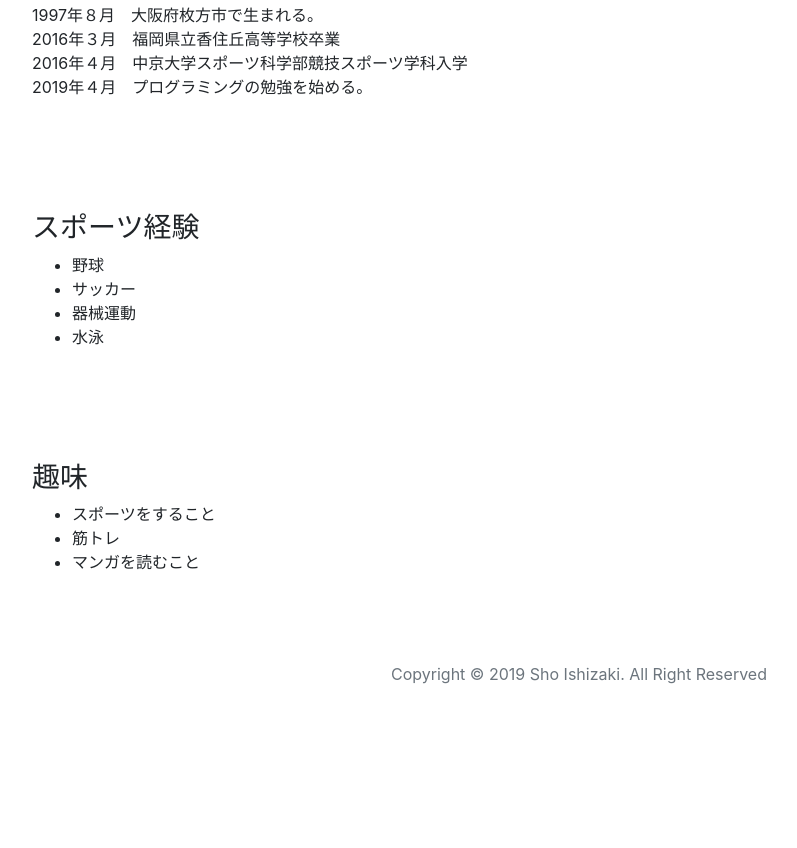
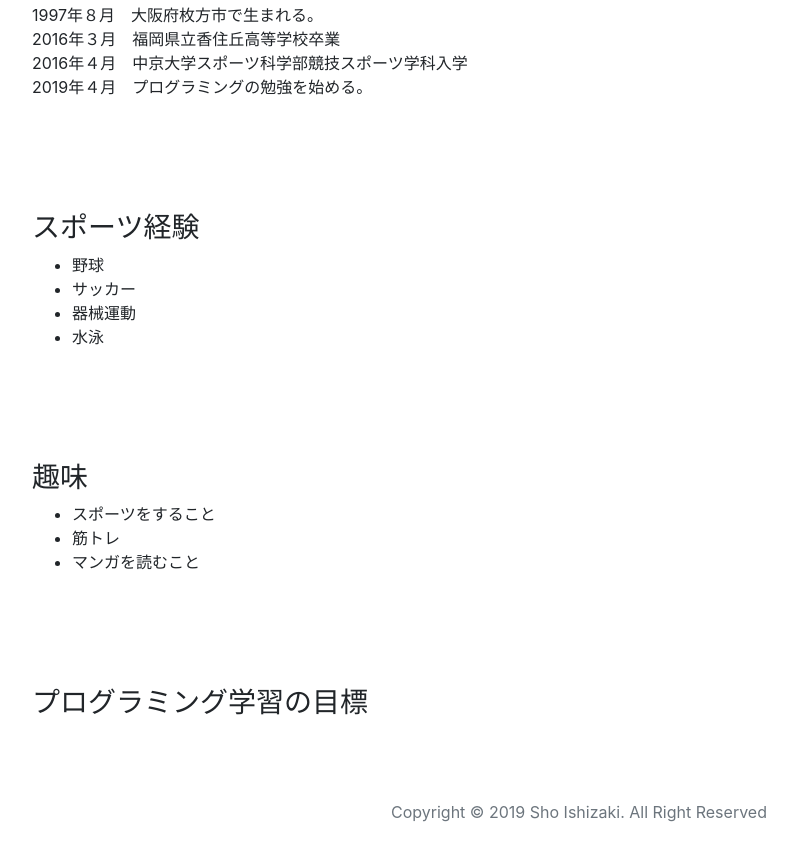
Before and after one commit to shoishizaki/introductionpage, a plain HTML site: page index.html in a window 1280 px wide. Shown: the part 792-1640 px from the top of the page, without its empty margins (61-858 px from the left). Before the commit the page ends 1502 px from the top, so only its background shows below. Drawn offline with nearby package versions, Linux system fonts and the light colour scheme.

Commit message:
Add section “プログラミング学習の目標”

```diff
--- a/index.html
+++ b/index.html
@@ -89,6 +89,13 @@
           </div>
         </div>
       </section>
+      <section class="py-5 ml-3">
+        <div class="container">
+          <div>
+            <h3>プログラミング学習の目標</h3>
+          </div>
+        </div>
+      </section>
     </main>
     <footer class="text-center text-muted py-4">
         Copyright © 2019 Sho Ishizaki. All Right Reserved
```
